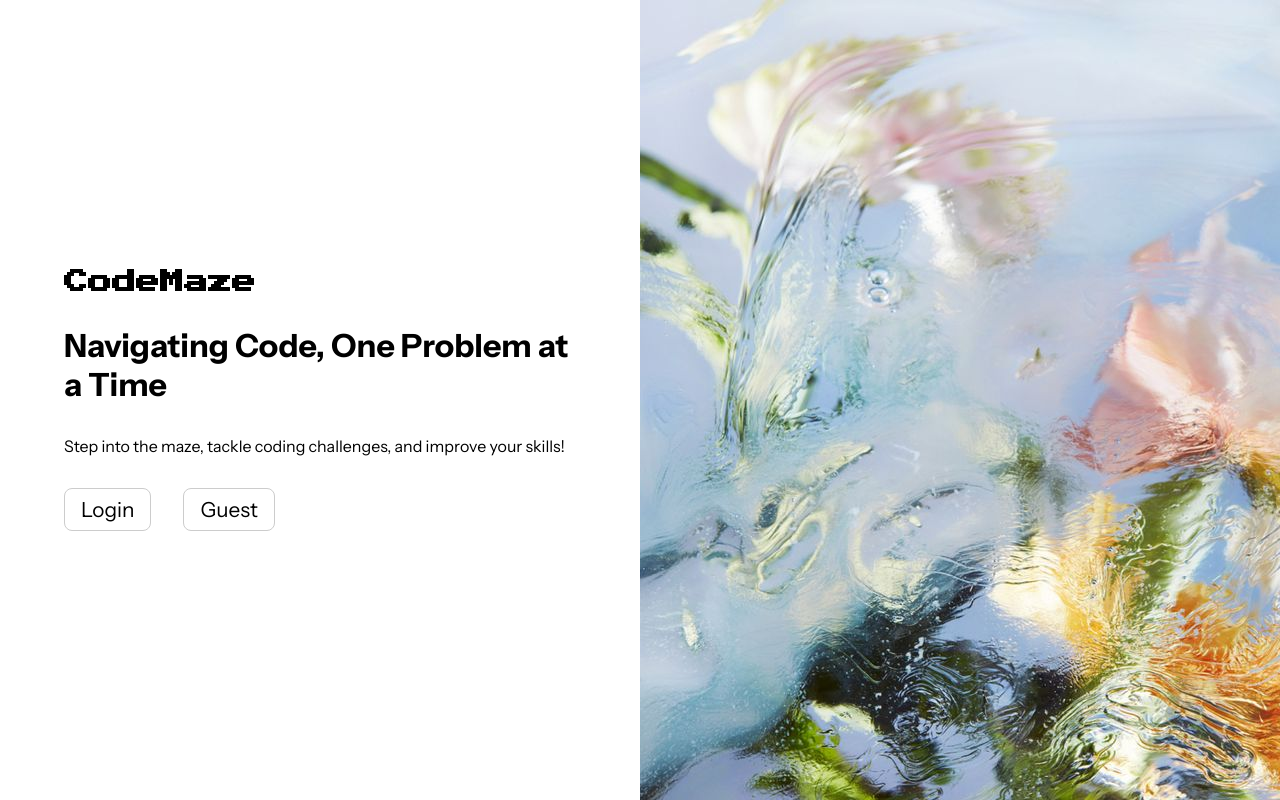
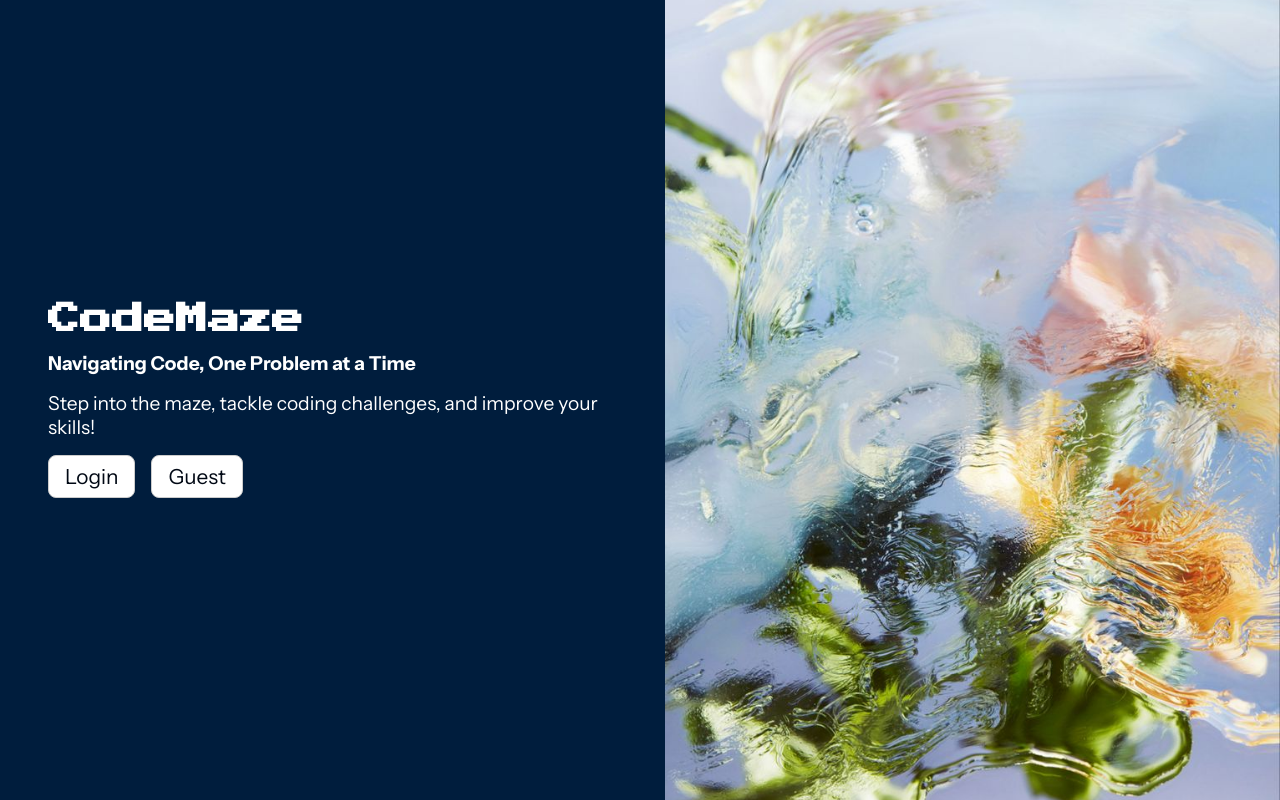
Before and after one commit to uditagowdety/Coding-Comm-Submission, a React (Vite) app in the folder frontend/: page / in a window 1280 px wide. Built offline with nearby package versions, Linux system fonts and the light colour scheme.

Commit message:
add CSS variables for theming; update styles in App and Splash components

```diff
--- a/frontend/src/App.css
+++ b/frontend/src/App.css
@@ -0,0 +1,23 @@
+/* app.css (or variables.css) */
+:root {
+    /* Color Palette */
+    --dark-blue-1: #000814;
+    --dark-blue-2: #001d3d;
+    --blue: #003566;
+    --yellow-1: #ffc300;
+    --yellow-2: #ffd60a;
+    --text-light: #ffffff;
+    --text-dark: #333333;
+
+    /* Font Families */
+    --font-heading: 'Press Start 2P', sans-serif;
+    --font-body: 'Instrument Sans', sans-serif;
+
+    /* Spacing */
+    --padding-small: 0.5rem;
+    --padding-medium: 1rem;
+    --padding-large: 1.5rem;
+
+    /* Borders */
+    --border-radius: 8px;
+  }
--- a/frontend/src/App.jsx
+++ b/frontend/src/App.jsx
@@ -8,6 +8,7 @@ import TheoryPage from "./components/Theory/Theory";
 import PracticePage from "./components/Practice/Practice";
 import CodingPage from "./components/Coding/Coding";
 import Dashboard from "./components/Dashboard/Dashboard";
+import "./App.css";
 
 const App = () => {
   return (
--- a/frontend/src/components/Splash/splash.css
+++ b/frontend/src/components/Splash/splash.css
@@ -5,61 +5,84 @@
   box-sizing: border-box;
 }
 
-.container{
+/* Main Container */
+.container {
   display: flex;
   height: 100vh;
+  background-color: var(--dark-blue-1); /* Primary dark background */
+  color: var(--text-light); /* Light text for contrast */
 }
 
 .left,
-.right{
+.right {
   flex: 1;
-  /* align-items: center; */
 }
 
-.left{
+.left {
   display: flex;
   flex-direction: column;
   justify-content: center;
   text-align: left;
-  /* margin-left: 1rem; */
+  background-color: var(--dark-blue-2); /* Slightly lighter dark blue */
+  padding: var(--padding-large);
 }
 
-.right{
+.right {
   background-image: url(../../assets/splash.jpeg);
+  background-size: cover;
+  background-position: center;
 }
 
-.text__box{
-  margin-bottom: 2rem;
+/* Text Elements */
+.text__box {
+  margin-bottom: var(--padding-medium);
+  color: var(--text-light); /* Ensure text is readable */
 }
 
-.button__container{
-  display: flex;
-  /* justify-content: center; */
-}
-
-.text__container,
-.button__container{
-  margin-left: 4rem;
-  margin-right: 4rem;
-}
-
-.button{
-  font-family: 'Space Mono',sans-serif;
-  font-size: 1.3rem;
-  margin-right: 2rem;
-  padding: 0.3rem 1.5rem;
-  border-radius: 10px;
-}
-
-.button:hover{
-  cursor: pointer;
-}
-
-.project__title{
-  font-family: "Press Start 2P", sans-serif;
+.project__title {
+  font-family: var(--font-heading);
+  font-size: 2rem; /* Slightly larger for emphasis */
+  color: var(--text-light); /* Contrast with dark background */
 }
 
 .project__subtitle,
-.project__tagline{
-  font-family: 'Instrument Sans',sans-serif;
+.project__tagline {
+  font-family: var(--font-body);
+  font-size: 1.2rem;
+  color: var(--text-light);
 }
+
+/* Buttons */
+.button__container {
+  display: flex;
+  gap: var(--padding-medium); /* Add consistent spacing between buttons */
+}
+
+.button {
+  font-family: var(--font-body);
+  font-size: 1.3rem;
+  padding: var(--padding-small) var(--padding-large);
+  border-radius: var(--border-radius);
+  background-color: var(--yellow-1); /* Bright yellow for action buttons */
+  color: var(--dark-blue-1); /* Dark text on yellow background */
+  border: none;
+  transition: background-color 0.3s ease, transform 0.2s ease;
+}
+
+.button:hover {
+  cursor: pointer;
+  background-color: var(--yellow-2); /* Slightly brighter hover state */
+  transform: scale(1.05); /* Add a hover effect */
+}
+
+/* Right Section */
+.right {
+  border-left: 2px solid var(--dark-blue-2); /* Optional visual divider */
+}
+
+/* Utility Classes for Text Container Spacing */
+.text__container,
+.button__container {
+  margin-left: var(--padding-large);
+  margin-right: var(--padding-large);
+}
```
